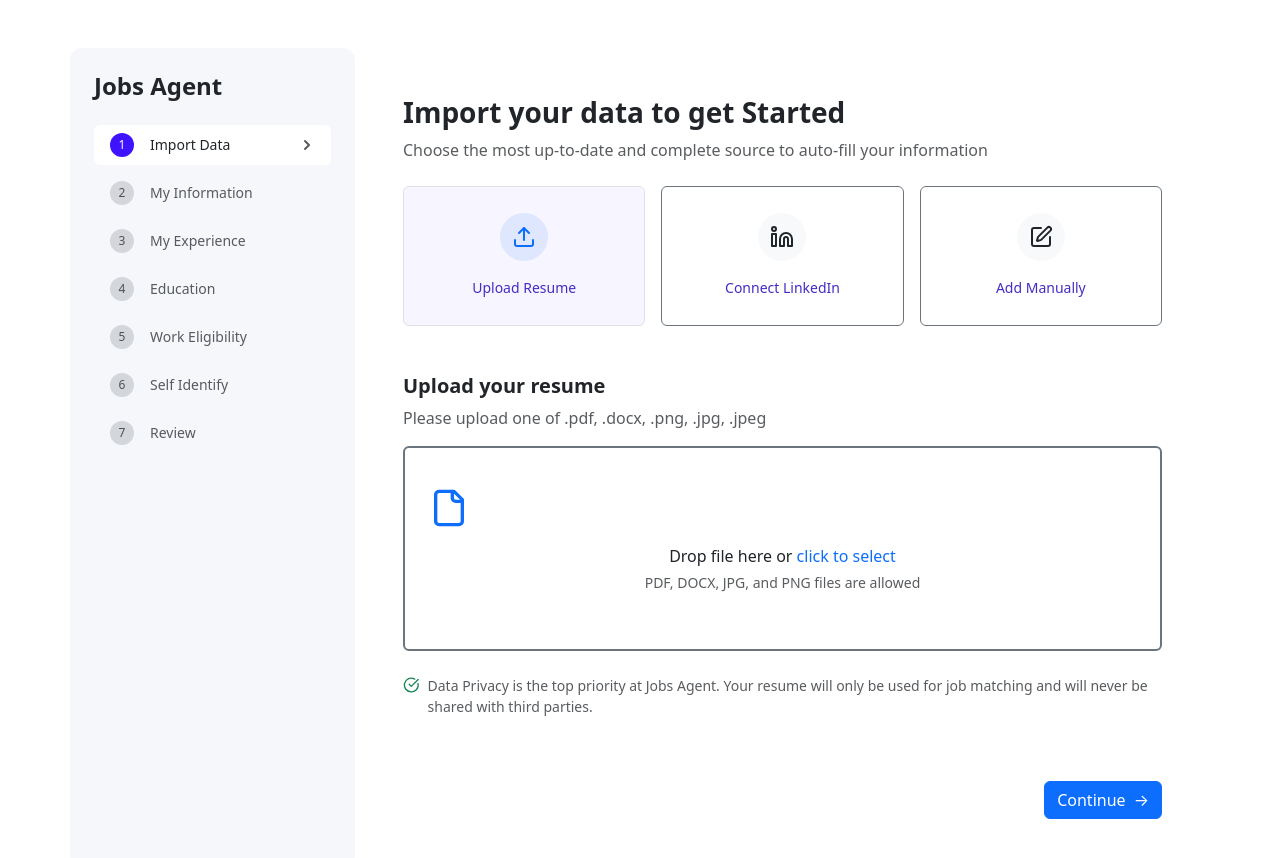
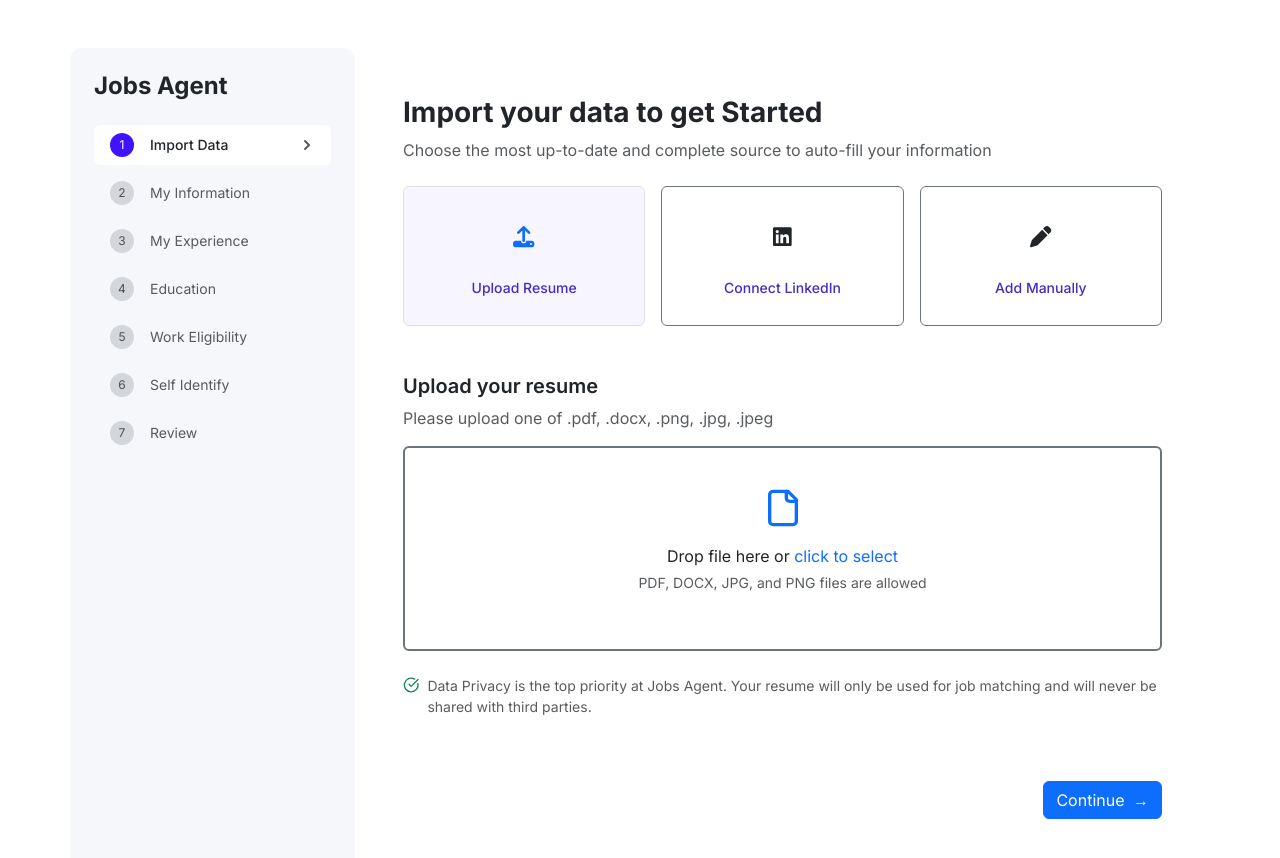
Before and after one commit to manav828/recruiter-ai, a React (Create React App) app: page / in a window 1280 px wide. Shown: the top 858 px of the page. Built offline with nearby package versions, Linux system fonts and the light colour scheme.

Commit message:
font family changed and icon

```diff
--- a/package.json
+++ b/package.json
@@ -1,8 +1,12 @@
 {
-  "name": "import-data-ui",
+  "name": "Recruiter-ai",
   "version": "0.1.0",
   "private": true,
   "dependencies": {
+    "@fortawesome/fontawesome-svg-core": "^6.7.2",
+    "@fortawesome/free-brands-svg-icons": "^6.7.2",
+    "@fortawesome/free-solid-svg-icons": "^6.7.2",
+    "@fortawesome/react-fontawesome": "^0.2.2",
     "@testing-library/dom": "^10.4.0",
     "@testing-library/jest-dom": "^6.6.3",
     "@testing-library/react": "^16.2.0",
--- a/public/index.html
+++ b/public/index.html
@@ -9,9 +9,18 @@
       name="description"
       content="Web site created using create-react-app"
     />
-    <link rel="apple-touch-icon" href="%PUBLIC_URL%/logo192.png" />
+
+    <!-- font family -->
+    <link rel="preconnect" href="https://fonts.googleapis.com">
+    <link rel="preconnect" href="https://fonts.gstatic.com" crossorigin>
+    <link href="https://fonts.googleapis.com/css2?family=Inter:ital,opsz,wght@0,14..32,100..900;1,14..32,100..900&display=swap" rel="stylesheet">
+
+
+
+    <!-- font awesome  -->
+    <link rel="stylesheet" href="https://cdnjs.cloudflare.com/ajax/libs/font-awesome/5.15.3/css/all.min.css"></link>
+    <!-- tailwindcss -->
     <script src="https://cdn.tailwindcss.com"></script>
-    <link rel="stylesheet" href="https://cdnjs.cloudflare.com/ajax/libs/font-awesome/5.15.3/css/all.min.css"></link>
     <!--
       manifest.json provides metadata used when your web app is installed on a
       user's mobile device or desktop. See https://developers.google.com/web/fundamentals/web-app-manifest/
--- a/src/components/ImportOptions.js
+++ b/src/components/ImportOptions.js
@@ -81,29 +81,34 @@ import { Upload, Linkedin, PenSquare } from "lucide-react" // Importing icons fr
 import "../styles/importoption.css" // Importing custom styles
 import { useState, useRef } from "react"  // Import React hooks
 import { FileIcon } from "lucide-react"   // Import file icon component from lucide-react
-import { CheckCircle } from "lucide-react"
+import { CheckCircle } from "lucide-react";
+import { FontAwesomeIcon } from "@fortawesome/react-fontawesome";
+import { faUpload, faPen } from "@fortawesome/free-solid-svg-icons";
+import { faLinkedin } from "@fortawesome/free-brands-svg-icons";
+
+
 
 // Array of import options
 const options = [
   {
-    id: "upload", // Unique identifier
-    name: "Upload Resume", // Display name
-    icon: Upload, // Icon component
-    selected: true, // Indicates if this option is selected
+    id: "upload",
+    name: "Upload Resume",
+    icon: faUpload, // FontAwesome icon class
+    selected: true,
   },
   {
     id: "linkedin",
     name: "Connect LinkedIn",
-    icon: Linkedin,
+    icon: faLinkedin, // FontAwesome LinkedIn icon
     selected: false,
   },
   {
     id: "manual",
     name: "Add Manually",
-    icon: PenSquare,
+    icon: faPen, // FontAwesome Pen icon
     selected: false,
   },
-]
+];
 
 function ImportOptions({ onFileChange }) {
 
@@ -174,11 +179,15 @@ function ImportOptions({ onFileChange }) {
             >
               {/* Icon container */}
               <div
-                className={`rounded-circle d-flex align-items-center justify-content-center mb-3 ${option.selected ? "bg-primary bg-opacity-10 text-primary" : "bg-light text-dark"
+                className={` d-flex align-items-center justify-content-center mb-3 ${option.selected ? "  text-primary" : " text-dark"
                   }`}
                 style={{ width: "48px", height: "48px" }} // Set fixed size for icon container
               >
-                <option.icon size={24} /> {/* Render the icon dynamically */}
+                {/* <FontAwesomeIcon icon="fa-brands fa-linkedin" /> */}
+                <FontAwesomeIcon icon={option.icon} size="lg" />
+
+
+                {/* Render the icon dynamically */}
               </div>
 
               {/* Display option name */}
@@ -219,8 +228,9 @@ function ImportOptions({ onFileChange }) {
 
           <div className="py-3">
             {/* File icon */}
-            <FileIcon className="text-primary mb-3" size={40} />
-
+            <div className="flex justify-center">
+    <FileIcon className="text-primary mb-3" size={40} />
+  </div>
             {/* Instruction text */}
             <p className="mb-1">
               Drop file here or <span className="text-primary">click to select</span>
--- a/src/index.css
+++ b/src/index.css
@@ -4,8 +4,7 @@
 
 body {
   margin: 0;
-  font-family: -apple-system, BlinkMacSystemFont, "Segoe UI", "Roboto", "Oxygen", "Ubuntu", "Cantarell", "Fira Sans",
-    "Droid Sans", "Helvetica Neue", sans-serif;
+  font-family: "Inter", sans-serif !important;
   -webkit-font-smoothing: antialiased;
   -moz-osx-font-smoothing: grayscale;
 }
```
Also changed, not shown: public/assets/linkedin-brands-solid.svg (added), 1 other file (tests, documents, lock files or other folders).
